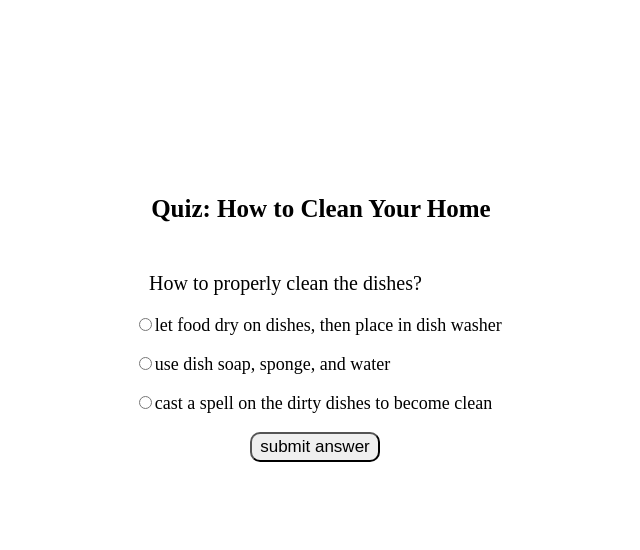
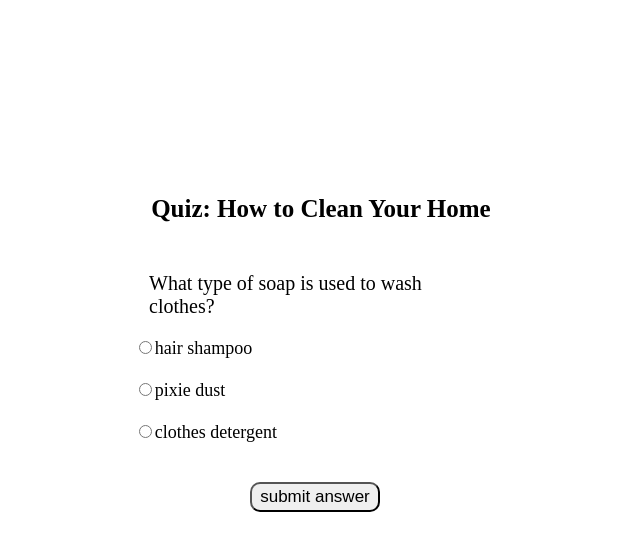
Before and after one commit to wstrauss123/quiz_app, a plain HTML site: page index.html in a window 1280 px wide. Both pictures are taken after a click on the button "submit answer". Shown: the whole page, without its empty margins (325-965 px from the left). Drawn offline with Linux system fonts and the light colour scheme.

Commit message:
8/19/2015

```diff
--- a/app.js
+++ b/app.js
@@ -1,7 +1,57 @@
 $(document).ready(function() {
 
-	$(".clickButton").click(function() {
-        alert("click work");
+	var correct_count = 0;
+	var index_num = 0;
+
+    var array_of_objects = [{
+        question: "How to properly clean the dishes?",
+        answers: ["let food dry on dishes\, then place in dish washer",
+        	"use dish soap\, sponge\, and water",
+        	"cast a spell on the dirty dishes to become clean"],
+        correct_answer: "answer1"
+        },
+        {
+        question: "What type of soap is used to wash clothes?",
+        answers: ["hair shampoo",
+        	"pixie dust",
+        	"clothes detergent"],
+        correct_answer: "answer3"
+        },
+        {
+        question: "How to get the dust off of the furniture?",
+        answers: ["a feather duster",
+        	"toothbrush",
+        	"a waive of your hand while chanting oohhmmmm"],
+        correct_answer: "answer1"
+    	},
+    	{
+        question: "How to make the bed?",
+        answers: ["Cross fingers and hope for the best", "throw the blankets onto the floor", "place blanket neatly onto bed"],
+        correct_answer: "answer3"
+    	},
+    	{
+        question: "How to vacuum the carpet?",
+        answers: ["wish upon a star", "use vacuum cleaner and follow its directions", "throw dirt onto the floor and leave it there"],
+        correct_answer: "answer2"
+    }]
+
+    function itemPopulate(index) {
+    	$("p:first").replaceWith('<p id="title_format">'+array_of_objects[index].question+'</p>');
+		$("li:eq(0)").replaceWith('<li><input type="radio" name="input_answer" id="first" value="0"/>'+array_of_objects[index].answers[0]+'</li>');
+		$("li:eq(1)").replaceWith('<li><input type="radio" name="input_answer" id="second" value="1"/>'+array_of_objects[index].answers[1]+'</li>');
+		$("li:eq(2)").replaceWith('<li><input type="radio" name="input_answer" id="third" value="2"/>'+array_of_objects[index].answers[2]+'</li>');
+	}
+
+	itemPopulate(0);
+
+	$("button").click(function(){
+		index_num++;
+		if (index_num == 5) {
+			$("ul").remove();
+			$("p:first").remove();
+			$("button:first").replaceWith('<p id="score_format">Congratulations!  Your score is: </p>');
+		}
+		alert(index_num);
+		itemPopulate(index_num);
     });
-
 });
--- a/index.html
+++ b/index.html
@@ -15,13 +15,13 @@
 	<div id="quiz_title">Quiz: How to Clean Your Home</div>
 	<form action="javascript:void(0);">
 		<div id="options">
-			<p id="title_format">How to properly clean the dishes?</p>
-			<ul id="list_formatting">
-				<li><p><input type="radio" id="answer_1"/>let food dry on dishes, then place in dish washer</p></li>
-				<li><p><input type="radio" id="answer_2"/>use dish soap, sponge, and water</p></li>
-				<li><p><input type="radio" id="answer_3"/>cast a spell on the dirty dishes to become clean</p></li>
+			<p id="title_format">Please populate?</p>
+			<ul id="list_format1">
+				<li><input type="radio" name="input_answer" id="first" value="0" />why</li><br>
+				<li><input type="radio" name="input_answer" id="second" value="1" />hello</li><br>
+				<li><input type="radio" name="input_answer" id="third" value="2" />ok</li><br>
 			</ul>
-			<button type="button" id="button_position" class="clickButton">submit answer</button>
+			<button type="button" id="button_submission">submit answer</button>
 		</div>
 	</form>
 </body>
--- a/style.css
+++ b/style.css
@@ -10,7 +10,7 @@
     font-size: 18px;
 }
 
-#button_position {
+#button_submission {
 	margin-left: auto;
     margin-right: auto;
     max-width: 100%;
@@ -48,3 +48,14 @@
 ul {
     list-style-type: none;
 }
+
+#score_format {
+	max-width: 35%;
+    /*border:3px solid #8AC007;*/
+    display: block;
+    position: absolute;
+    top: 275px;
+    left: 38%;
+    font-weight: 500;
+    font-size: 22px;
+}
```
